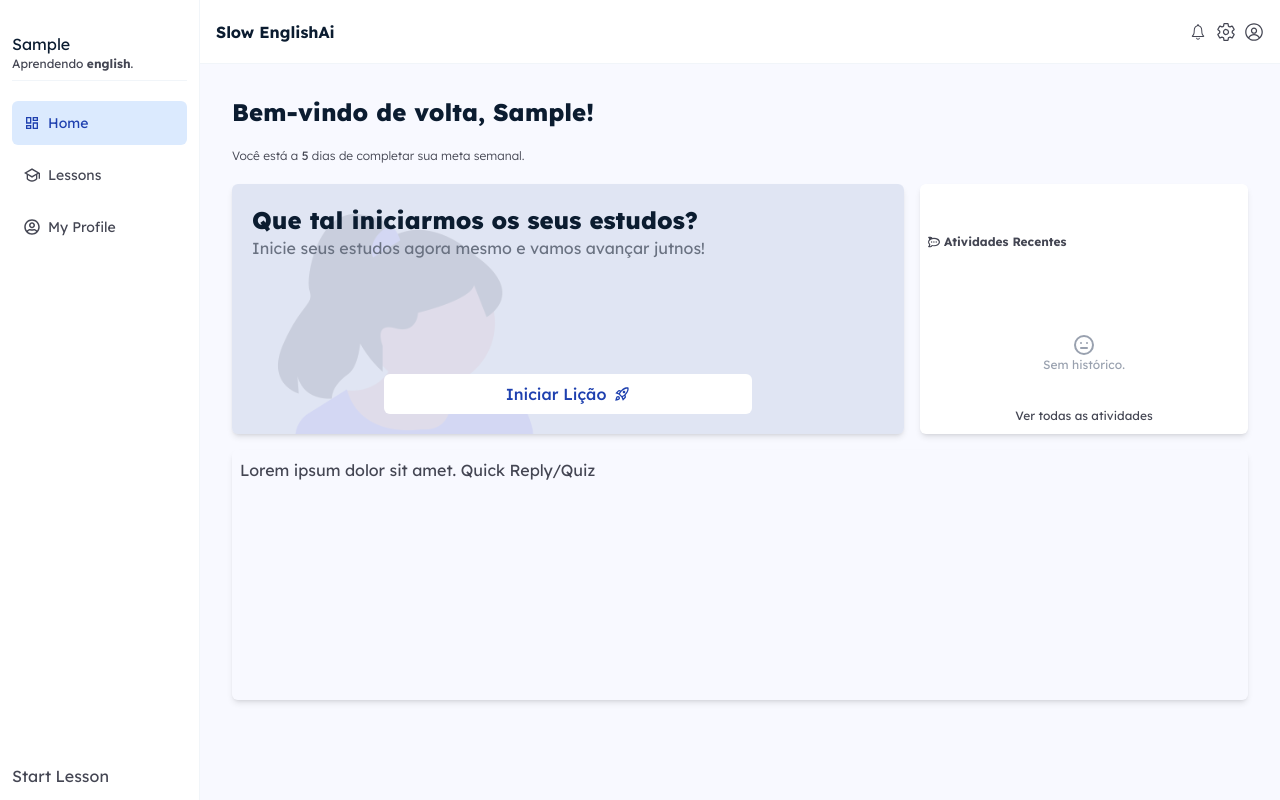
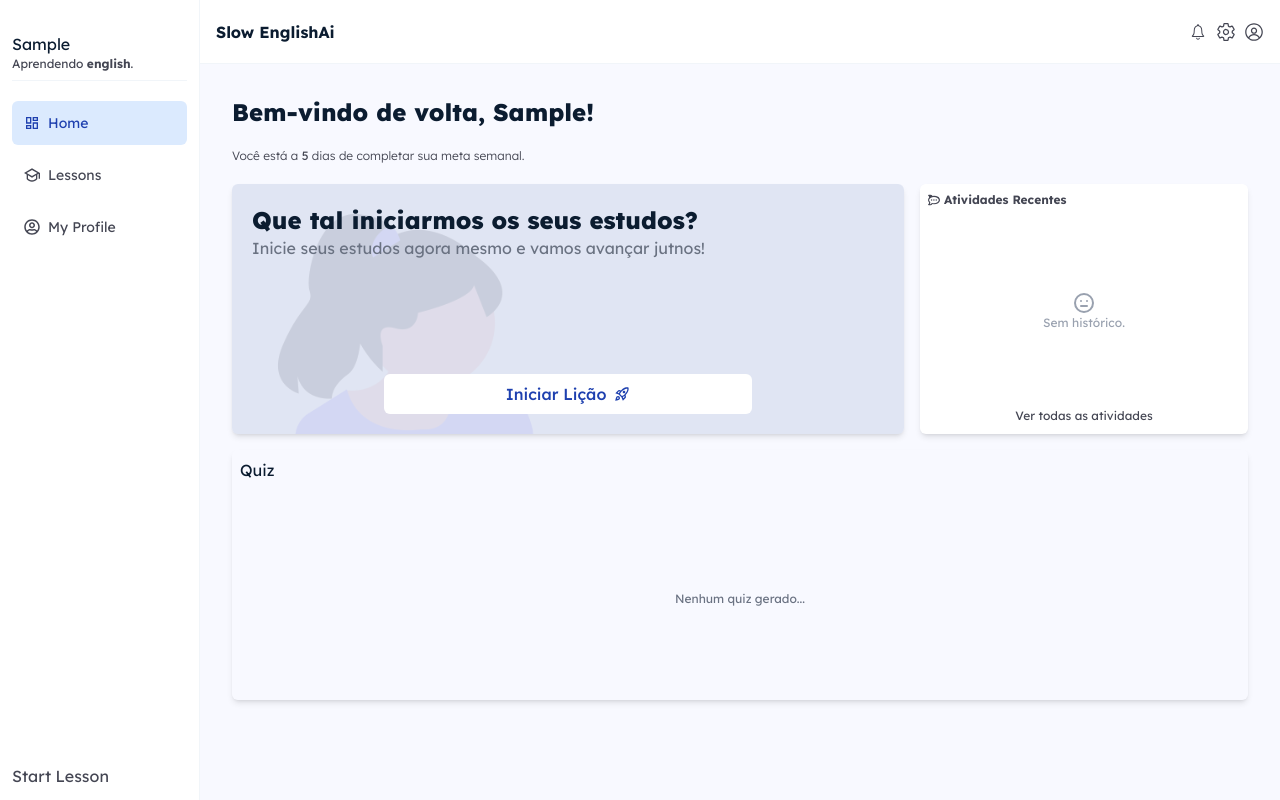
Before and after one commit to PHSalazar/slow-englishai, a React (Vite) app: page /slow-englishai/profile/setup-wizard in a window 1280 px wide. Both pictures are taken after typing "Sample", "Sample123" into the empty fields and a click on the button "Concluir". Built offline with nearby package versions, Linux system fonts and the light colour scheme.

Commit message:
feat: quiz home

```diff
--- a/src/components/Home/CardInfoHistory.tsx
+++ b/src/components/Home/CardInfoHistory.tsx
@@ -1,19 +1,23 @@
-import type { IconType } from "react-icons"
+import * as Icons from 'react-icons/fa6';
 
 interface Task {
-    icon?: IconType,
+    icon?: string,
     label: string,
     date: Date
 }
 
-const CardInfoHistory = ({ icon: Icon, label, date }: Task) => {
+const CardInfoHistory = ({ icon, label, date }: Task) => {
+    const IconComponent = icon ? (Icons as any)[icon] : null;
+    const convertedDate = typeof date === "string" ? new Date(date) : date;
+    const stringDate = convertedDate.toLocaleString('pt-br', { dateStyle: "short", timeStyle: "short" }).toString().replace(", ", " às ")
+
     return (
         <div className="flex items-center gap-2 mb-4">
-            {Icon && <Icon className="text-xs p-1.5 text-white rounded-md bg-blue-600 w-[32px] h-[32px]" />}
+            {IconComponent && <IconComponent className="text-xs p-1.5 text-white rounded-md bg-blue-600 w-[32px] h-[32px] shrink-0" />}
 
             <div className="flex flex-col">
                 <p className="text-sm font-bold">{label}</p>
-                <span className="text-xs text-gray-500">{date.toLocaleString('pt-br')}</span>
+                <span className="text-xs text-gray-500">{stringDate}</span>
             </div>
         </div>
     )
--- /dev/null
+++ b/src/components/Quiz/QuizCard.tsx
@@ -0,0 +1,35 @@
+
+const QuizCard = ({ question, options, answer, handleCorrect }) => {
+
+    const baseAnswer = "bg-gray-100 p-2 border border-gray-300 rounded-xl text-sm hover:border-[#1E40AF] hover:text-[#1E40AF] cursor-pointer hover:animate-pulse transition-all";
+
+    const checkAnswer = (index: number, e: React.MouseEvent<HTMLButtonElement>) => {
+        const target = e.currentTarget;
+
+        if (answer === index) {
+            target.classList.add("bg-green-100", "text-green-700");
+        } else {
+            target.classList.add("bg-red-100", "text-red-700", "border-red-300");
+        }
+
+        setTimeout(() => {
+            handleCorrect();
+        }, 1000);
+    };
+
+    return (
+        <div className="flex flex-col gap-5">
+            <h1>{question}</h1>
+
+            <div className="flex gap-2 items-center justify-center">
+                {
+                    options.map((option, index) => (
+                        <button key={index} onClick={(e) => checkAnswer(index, e)} className={baseAnswer}>{option}</button>
+                    ))
+                }
+            </div>
+        </div>
+    )
+}
+
+export default QuizCard
--- /dev/null
+++ b/src/components/Quiz/QuizContainer.tsx
@@ -0,0 +1,53 @@
+import { useEffect, useState } from "react";
+import { GrFormNext } from "react-icons/gr";
+import useUserInfoStore from "../../store/useUserInfoStore";
+import QuizCard from "./QuizCard";
+
+interface QuizQuestion {
+    question: string,
+    options: string[],
+    answer: number,
+}
+
+const QuizContainer = () => {
+    const { allLessons } = useUserInfoStore();
+    const [question, setQuestion] = useState<QuizQuestion | null>(null);
+
+    // Todas os quizes
+    const filtedQuizzes = allLessons.filter(lesson => lesson.quiz && lesson.quiz.length > 0)
+        .flatMap(lesson => lesson.quiz as QuizQuestion[])
+
+
+    const handleGenerateQuestion = () => {
+        if (filtedQuizzes.length > 0) {
+            const randomQuiz = Math.floor(Math.random() * filtedQuizzes.length);
+            setQuestion(filtedQuizzes[randomQuiz]);
+        }
+    }
+
+    useEffect(() => {
+        handleGenerateQuestion();
+    }, []);
+
+    return (
+        <div className="flex flex-col items-center justify-center h-full">
+            {question ? (
+                <>
+
+                    <QuizCard key={question.question} {...question} handleCorrect={handleGenerateQuestion} />
+
+                    <button className="mt-10 flex flex-nowrap items-center gap-1 text-xs cursor-pointer transition-all hover:animate-pulse hover:" onClick={handleGenerateQuestion}>
+                        <span>Pular</span>
+                        <GrFormNext />
+                    </button>
+                </>
+            ) : (
+                <div className="text-gray-500 text-xs font-normal">Nenhum quiz gerado...</div>
+            )
+            }
+
+        </div>
+    )
+}
+
+export default QuizContainer
--- a/src/components/Sidebar.tsx
+++ b/src/components/Sidebar.tsx
@@ -29,7 +29,7 @@ const Sidebar = () => {
             <ul className="flex flex-row sm:flex-col flex-1 justify-around sm:justify-start gap-2">
                 {
                     menuIcons.map((menuItem) => (
-                        <NavLink to={menuItem.to} className={activeClass}>
+                        <NavLink key={menuItem.label} to={menuItem.to} className={activeClass}>
                             <li className="flex flex-col sm:flex-row flex-nowrap items-center gap-2 text-xs sm:text-sm hover:text-[#1E40AF]"><menuItem.icon className={classIcon} /> {menuItem.label}</li>
                         </NavLink>
                     ))
--- a/src/pages/FullScreenLesson.tsx
+++ b/src/pages/FullScreenLesson.tsx
@@ -1,7 +1,6 @@
 import axios from 'axios';
-import { useEffect, useState } from 'react';
+import { useEffect, useRef, useState } from 'react';
 import { AiOutlineLoading3Quarters } from 'react-icons/ai';
-import { FaBookOpenReader } from 'react-icons/fa6';
 import { IoIosArrowRoundBack } from 'react-icons/io';
 import { useNavigate, useParams } from 'react-router-dom';
 import useUserInfoStore from '../store/useUserInfoStore';
@@ -17,12 +16,17 @@ const FullScreenLesson = () => {
     const titleCurrentLesson = currentLesson ? currentLesson.title : null;
     const descriptionCurrentLesson = currentLesson ? currentLesson.description : null;
 
-    const { apiKey, setLastAccessedLesson, updateActiveLessonData, addTask } = useUserInfoStore();
+    const { apiKey, setLastAccessedLesson, updateActiveLessonData, addTask, addQuiz } = useUserInfoStore();
     const [isLoading, setIsLoading] = useState(false);
 
+    const hasRun = useRef(false);
+
     useEffect(() => {
+        if (hasRun.current) return;
+        hasRun.current = true;
+
         setLastAccessedLesson(Number(id));
-        addTask({ icon: FaBookOpenReader, label: "Você iniciou os estudos!", date: new Date() })
+        addTask({ icon: "FaBookOpenReader", label: `Você começou a estudar '${titleCurrentLesson}.'`, date: new Date() })
     }, [id])
 
 
@@ -118,7 +122,7 @@ Return ONLY valid JSON:
   "reading_html": "HTML reading material with the short story.",
   "tts_script_pt_html": "Plain text for text-to-speech Portuguese translation.",
   "tts_script": "Plain text for text-to-speech. Must be 100 to 130 words.",
-  "quiz": "array with 5 quiz about module and topic. question's format {question: string, options: ["string", "string", "string", "string"], answer: number}"
+  "quiz": "array with 5 questions about module and topic focused phrases in portugues translation, word's translation. question's format {question: string, options: ["string", "string", "string", "string"], answer: number}"
 }`;
 
             const response = await axios.post(
@@ -131,6 +135,7 @@ Return ONLY valid JSON:
 
             setHistory(generatedData.reading_html);
             updateActiveLessonData(Number(id), generatedData);
+            addQuiz(generatedData.quiz);
 
             const lessonPayload = {
                 reading_html: generatedData.reading_html,
--- a/src/pages/Home.tsx
+++ b/src/pages/Home.tsx
@@ -6,6 +6,7 @@ import { NavLink } from "react-router-dom";
 import imageStuding from "../assets/studing.png";
 import Card from "../components/Home/Card";
 import CardInfoHistory from "../components/Home/CardInfoHistory";
+import QuizContainer from "../components/Quiz/QuizContainer";
 import useUserInfoStore from "../store/useUserInfoStore";
 
 const Home = () => {
@@ -52,21 +53,25 @@ const Home = () => {
                         )
                     }
                 </Card>
-                <Card className="col-span-2 min-h-[200px] h-[250px] sm:row-span-7 bg-white overflow-y-auto flex flex-col">
-                    <h6 className="font-bold text-xs mb-3 flex-1 flex flex-nowrap gap-1 items-center"><FaRocketchat /> Atividades Recentes</h6>
+                <Card className="col-span-2 min-h-[200px] h-[250px] sm:row-span-7 bg-white  flex flex-col">
+                    <h6 className="font-bold text-xs mb-3 flex flex-nowrap gap-1 items-center"><FaRocketchat /> Atividades Recentes</h6>
+
+                    <div className="flex-1 overflow-y-auto">
                         {
                             history.length > 0 ? (
-                            history.slice(0, 3).map(t => <CardInfoHistory {...t} />)
+                                history.slice(0, 3).map(t => <CardInfoHistory key={t.label + t.date} {...t} />)
                             ) : (
                                 <p className="flex-1 h-full text-xs flex flex-col items-center justify-center text-gray-400"><TbMoodEmpty size={24} /> Sem histórico.</p>
                             )
                         }
+                    </div>
+
                     <p className="text-center"><NavLink to="/" className="text-xs">Ver todas as atividades</NavLink></p>
                 </Card>
 
                 <Card className="col-span-6 min-h-[200px] sm:row-span-7">
-                    Lorem ipsum dolor sit amet.
-                    Quick Reply/Quiz
+                    <h2>Quiz</h2>
+                    <QuizContainer />
                 </Card>
             </div>
         </div>
--- a/src/store/useUserInfoStore.ts
+++ b/src/store/useUserInfoStore.ts
@@ -1,4 +1,3 @@
-import type { IconType } from "react-icons";
 import { create } from "zustand";
 import { persist } from "zustand/middleware";
 
@@ -14,10 +13,11 @@ interface Lesson {
     completed: boolean;
     percentage: number;
     started?: boolean;
+    quiz?: QuizQuestion[];
 }
 
 interface Task {
-    icon?: IconType;
+    icon?: string;
     label: string,
     date: Date;
 }
```
Lines whose indentation alone changed are shown as unchanged.
